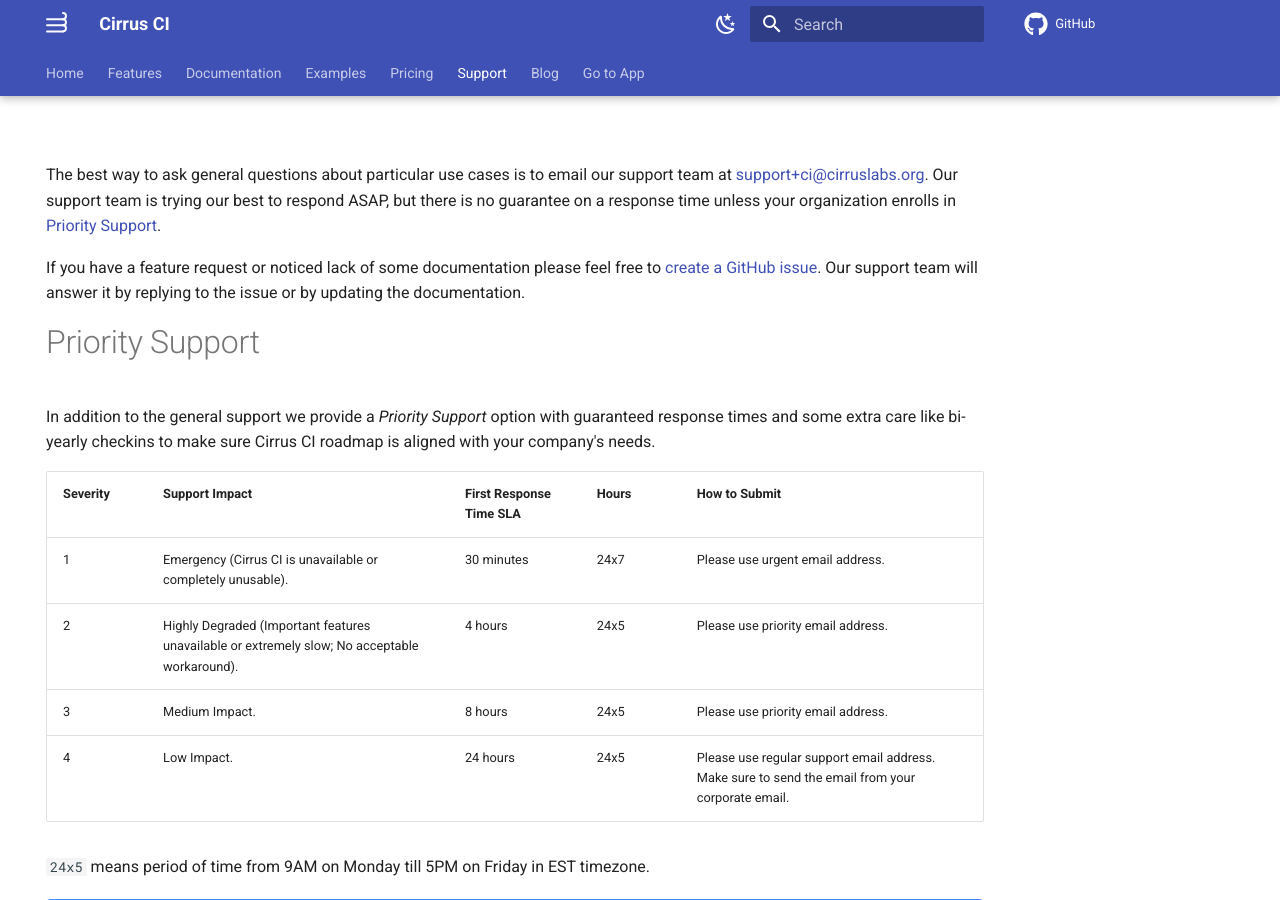
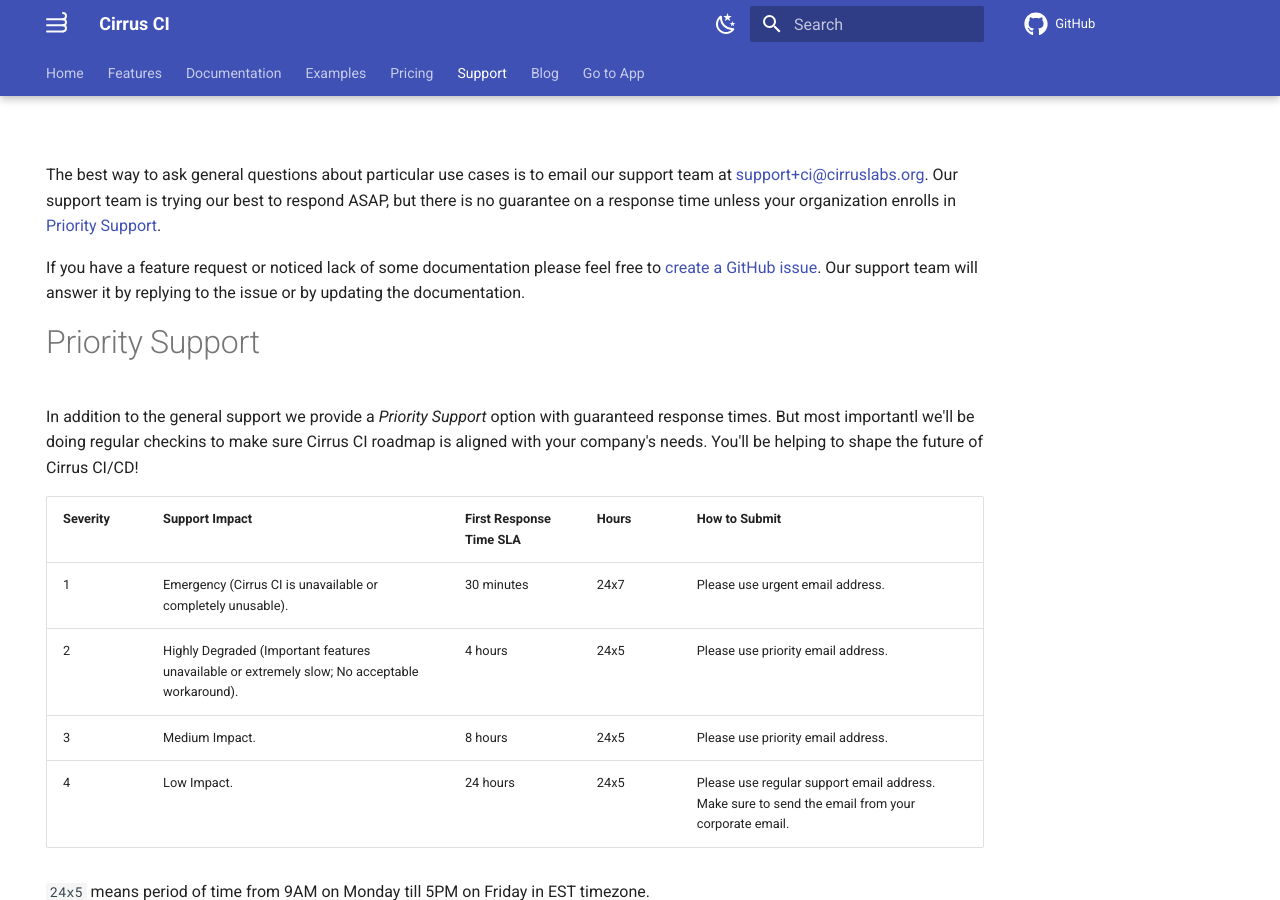
Before and after one commit to cirruslabs/cirrus-ci-docs, an MkDocs documentation site: the page built from docs/support.md, in a window 1280 px wide and 900 px high. Built offline with MkDocs 1.6.1 and Material for MkDocs 9.7.7, drawn with Linux system fonts in a browser that asks for light colours; comment, search, counter and statistics services are not loaded.

Commit message:
Highlight role of priority support in shaping the future

```diff
--- a/docs/support.md
+++ b/docs/support.md
@@ -13,8 +13,8 @@ Our support team will answer it by replying to the issue or by updating the docu
 
 # Priority Support
 
-In addition to the general support we provide a *Priority Support* option with guaranteed response times and some extra
-care like bi-yearly checkins to make sure Cirrus CI roadmap is aligned with your company's needs.
+In addition to the general support we provide a *Priority Support* option with guaranteed response times. But most importantl we'll be doing
+regular checkins to make sure Cirrus CI roadmap is aligned with your company's needs. You'll be helping to shape the future of Cirrus CI/CD!
 
 | Severity | Support Impact                                                                                | First Response Time SLA | Hours | How to Submit                                                                                    |
 |----------|-----------------------------------------------------------------------------------------------|-------------------------|-------|--------------------------------------------------------------------------------------------------|
```
